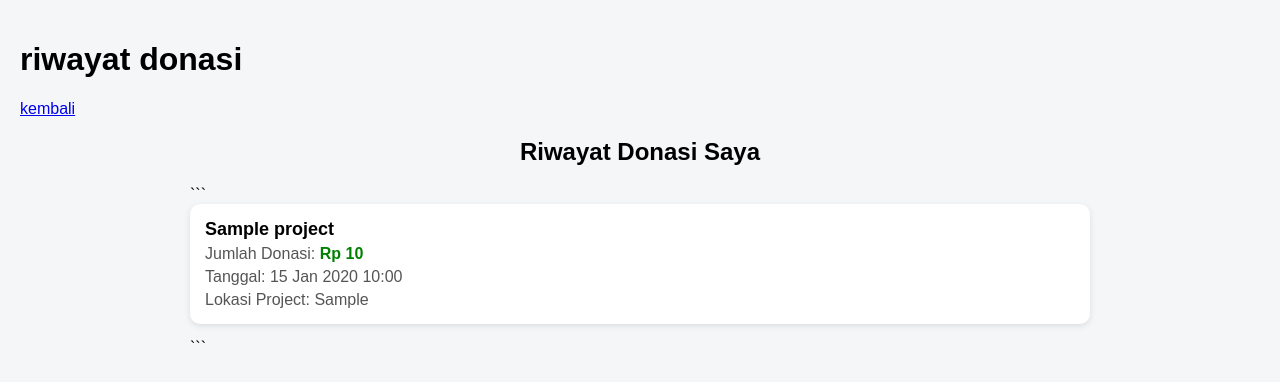
After one commit to nasyithfahmy124/c2-cuy, a Django app: page /riwayat-donatur/ in a window 1280 px wide. The commit adds this page. Shown: the top 382 px of the page. Run offline with Django 5.2, Linux system fonts and the light colour scheme; a user stored in the database is signed in; tables that the repository leaves empty hold one stand-in row (values such as "Sample post").

Commit message:
oke baikk

````diff
--- a/donatur/templates/donatur/home_d.html
+++ b/donatur/templates/donatur/home_d.html
@@ -82,7 +82,11 @@
                 </div>
             </div>
         </div>
-
+        <a href="{% url 'riwayat_d' %}">Riwayat Donasi</a>
+        <br>
+        <a href="{% url 'laporan_donatur' %}">
+            Lihat Semua Laporan Donasi Saya
+        </a>
         <div class="max-w-7xl mx-auto px-4 md:px-8 relative z-20 -mt-24 md:-mt-32 mb-16">
             <div class="grid grid-cols-1 md:grid-cols-3 gap-6 animate-fade-in-up delay-300">
 
--- /dev/null
+++ b/donatur/templates/donatur/riwayat.html
@@ -0,0 +1,111 @@
+<!DOCTYPE html>
+<html lang="en">
+<head>
+    <meta charset="UTF-8">
+    <meta name="viewport" content="width=device-width, initial-scale=1.0">
+    <title>Document</title>
+</head>
+<body>
+    <h1>riwayat donasi</h1>
+
+    <!DOCTYPE html>
+    <a href="{% url 'home_d' %}">kembali</a>
+    <html lang="id">
+
+    <head>
+        <meta charset="UTF-8">
+        <title>Riwayat Donasi</title>
+        <style>
+            body {
+                font-family: Arial, sans-serif;
+                background-color: #f4f6f8;
+                margin: 0;
+                padding: 20px;
+            }
+
+            h2 {
+                text-align: center;
+            }
+
+            .container {
+                max-width: 900px;
+                margin: auto;
+            }
+
+            .card {
+                background: white;
+                padding: 15px;
+                margin-bottom: 15px;
+                border-radius: 10px;
+                box-shadow: 0 2px 6px rgba(0, 0, 0, 0.1);
+            }
+
+            .title {
+                font-size: 18px;
+                font-weight: bold;
+            }
+
+            .info {
+                margin-top: 5px;
+                color: #555;
+            }
+
+            .jumlah {
+                color: green;
+                font-weight: bold;
+            }
+
+            .empty {
+                text-align: center;
+                color: #888;
+                margin-top: 50px;
+            }
+        </style>
+    </head>
+
+    <body>
+
+        <div class="container">
+            <h2>Riwayat Donasi Saya</h2>
+
+            ```
+            {% if riwayat %}
+            {% for item in riwayat %}
+            <div class="card">
+                <div class="title">
+                    {{ item.project.nama }}
+                </div>
+
+                <div class="info">
+                    Jumlah Donasi:
+                    <span class="jumlah">
+                        Rp {{ item.jumlah }}
+                    </span>
+                </div>
+
+                <div class="info">
+                    Tanggal:
+                    {{ item.tanggal|date:"d M Y H:i" }}
+                </div>
+
+                <div class="info">
+                    Lokasi Project:
+                    {{ item.project.lokasi }}
+                </div>
+            </div>
+            {% endfor %}
+            {% else %}
+            <div class="empty">
+                Belum ada riwayat donasi.
+            </div>
+            {% endif %}
+            ```
+
+        </div>
+
+    </body>
+
+    </html>
+
+</body>
+</html>
--- a/donatur/urls.py
+++ b/donatur/urls.py
@@ -1,9 +1,11 @@
 from django.urls import path
 from . import views
 urlpatterns = [
-    path('dashboard-donatur/',views.home_page,name='home_d'),
-    path('danai/<int:id>/', views.danai_project, name='danai_project'),
-    path('laporan/<int:id>/', views.lihat_laporan, name='lihat_laporan'),
-    path('detail-project/<int:id>',views.detail,name='det'),
-    path('donasi-barang/<int:id>/', views.donasi_barang, name='donasi_barang'),
+    path('donatur/dashboard-donatur/',views.home_page,name='home_d'),
+    path('donatur/danai/<int:id>/', views.danai_project, name='danai_project'),
+    path('donatur/laporan/<int:id>/', views.lihat_laporan, name='lihat_laporan'),
+    path('donatur/detail-project/<int:id>',views.detail,name='det'),
+    path('donatur/donasi-barang/<int:id>/', views.donasi_barang, name='donasi_barang'),
+    path('riwayat-donatur/',views.detail_donasi,name='riwayat_d'),
+    path('laporan-donatur/', views.laporan_donatur, name='laporan_donatur')
 ]
--- a/donatur/views.py
+++ b/donatur/views.py
@@ -2,7 +2,7 @@ from django.shortcuts import render
 from django.contrib.auth.decorators import login_required
 from django.shortcuts import render, get_object_or_404, redirect
 from .forms import FormDonasi,FormDonasiBarang
-from petani.models import Project
+from petani.models import Project,Laporan
 from django.db.models import Sum
 from .models import Donasi
 from django.contrib import messages
@@ -27,45 +27,6 @@ def home_page(request):
         'total_project': total_project,
         'total_petani': total_petani
     })
-
-# @login_required
-# def danai_project(request, id):
-#     project = get_object_or_404(Project, id=id)
-
-#     if project.status != 'aktif':
-#         return redirect('home_d')  # atau tampilkan error
-
-#     if request.method == 'POST':
-#         form = FormDonasi(request.POST)
-#         if form.is_valid():
-#             jumlah = form.cleaned_data['jumlah']
-#             sisa = project.target_dana - project.dana_terkumpul
-
-#             if jumlah > sisa:
-#                 form.add_error('jumlah', f'Maksimal donasi: {sisa}')
-#             else:
-#                 funding = form.save(commit=False)
-#                 funding.donatur = request.user
-#                 funding.project = project
-#                 funding.save()
-
-#                 project.dana_terkumpul += jumlah
-
-#                 if project.dana_terkumpul >= project.target_dana:
-#                     project.status = 'selesai'
-#                 else:
-#                     project.status = 'aktif'
-
-#                 project.save()
-
-#                 return redirect('home_d')
-#     else:
-#         form = FormDonasi()
-
-#     return render(request, 'donatur/donasi.html', {
-#         'form': form,
-#         'project': project
-#     })
 
 @login_required
 def danai_project(request, id):
@@ -160,3 +121,21 @@ def detail(request, id):
         'detail': det,
         'total_donasi': total
     })
+@login_required
+def detail_donasi(request):
+    riwayat = Donasi.objects.all().order_by('-id')
+    return render(request,'donatur/riwayat.html',{
+        'riwayat' : riwayat
+    })
+
+@login_required
+def laporan_donatur(request):
+    project_ids = Donasi.objects.filter(
+        donatur=request.user).values_list('project_id', flat=True)
+    laporan = Laporan.objects.filter(
+        project_id__in=project_ids
+    ).order_by('-tanggal')
+
+    return render(request, 'donatur/laporan_donatur.html', {
+        'laporan': laporan
+    })
--- a/petani/urls.py
+++ b/petani/urls.py
@@ -3,13 +3,13 @@ from . import views
 from django.conf import settings
 from django.conf.urls.static import static
 urlpatterns = [
-    path('dashboard-petani/',views.home_page,name='home_p'),
-    path('buat-projek-petani/',views.donasi,name='projek'),
-    path('laporan/tambah/<int:project_id>/', views.laporan, name='tambah_laporan'),
-    path('semua-projek/',views.view_projek,name='allp'),
-    path('detail/<int:id>/',views.detail_projek,name='detail'),
-    path('petani/alat-masuk/',views.alat_masuk,name='alat_in'),
-    path('riwayat-donasi/', views.riwayat_donasi, name='riwayat_donasi'),
+    path('petani/dashboard-petani/',views.home_page,name='home_p'),
+    path('petani/buat-projek-petani/',views.donasi,name='projek'),
+    path('petani/laporan/tambah/<int:project_id>/', views.laporan, name='tambah_laporan'),
+    path('petani/semua-projek/',views.view_projek,name='allp'),
+    path('petani/detail/<int:id>/',views.detail_projek,name='detail'),
+    path('petani/petani/alat-masuk/',views.alat_masuk,name='alat_in'),
+    path('petani/riwayat-donasi/', views.riwayat_donasi, name='riwayat_donasi'),
 ]
 
 static(settings.MEDIA_URL, document_root=settings.MEDIA_ROOT)
````
Also changed, not shown: donatur/templates/donatur/laporan_donatur.html (added, +98 -0 lines), petani/views.py (+0 -22 lines).
